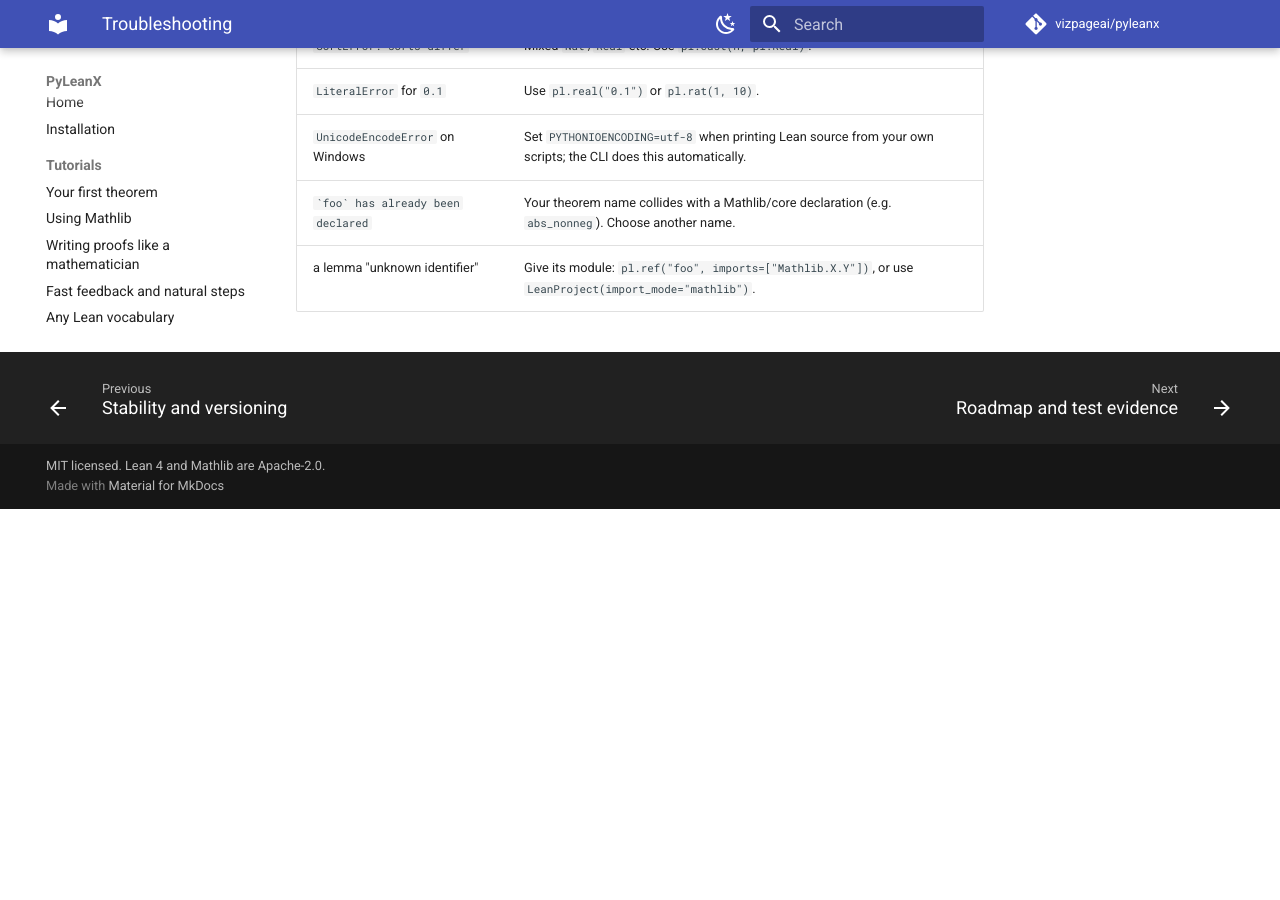
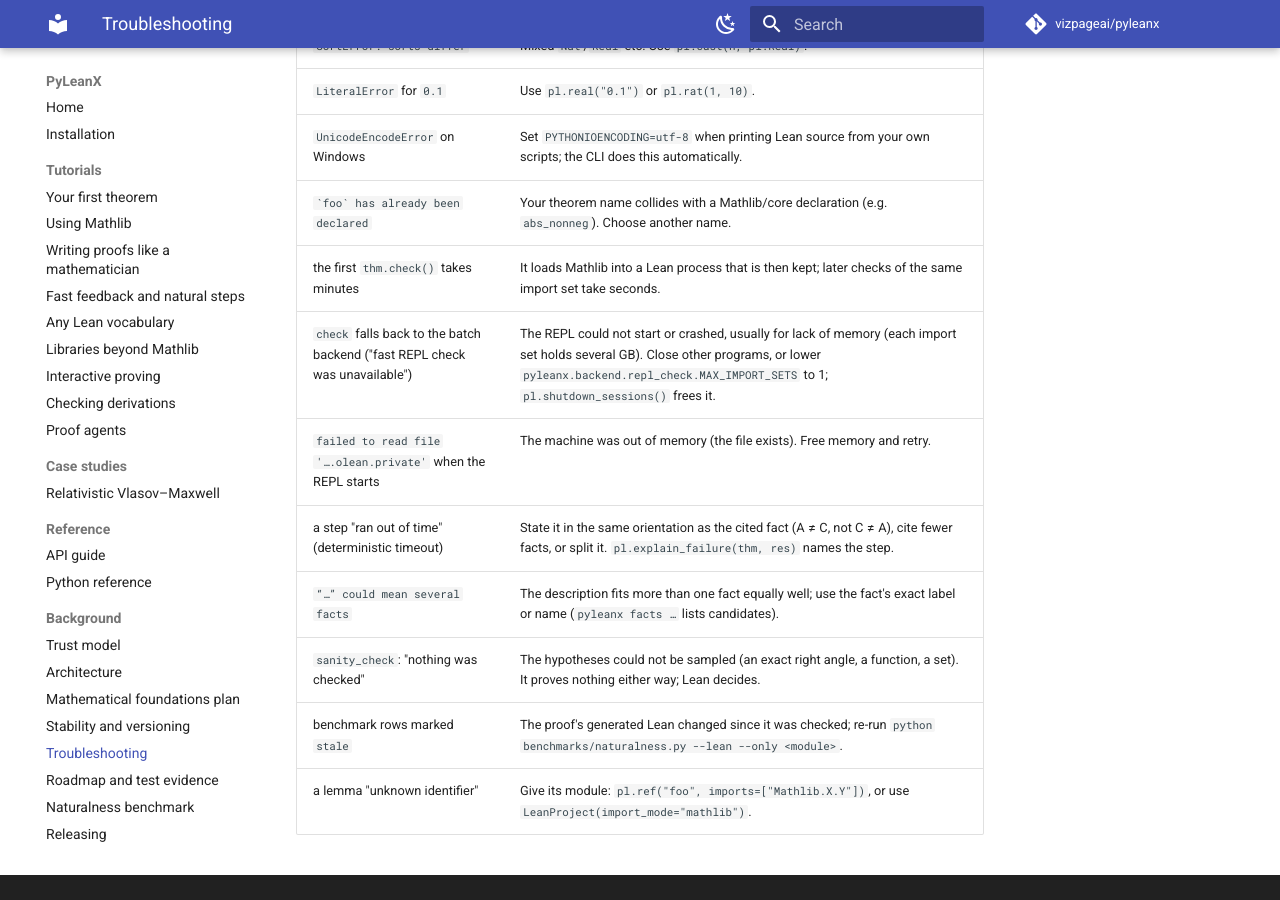
Before and after one commit to vizpageai/pyleanx, an MkDocs documentation site: the page built from docs/troubleshooting.md, in a window 1280 px wide and 900 px high, scrolled down 817 px. Built offline with MkDocs 1.6.1 and Material for MkDocs 9.7.7, drawn with Linux system fonts in a browser that asks for light colours; comment, search, counter and statistics services are not loaded; before the commit the page ends 1326 px from its top, so only the background shows below that.

Commit message:
Troubleshooting: fast checks, memory, timeouts, descriptions, stale results
Co-Authored-By: Claude Opus 5.5 <noreply@anthropic.com>

```diff
--- a/docs/troubleshooting.md
+++ b/docs/troubleshooting.md
@@ -17,4 +17,11 @@ Start with `pyleanx doctor`. Each failing line includes a suggested fix.
 | `LiteralError` for `0.1` | Use `pl.real("0.1")` or `pl.rat(1, 10)`. |
 | `UnicodeEncodeError` on Windows | Set `PYTHONIOENCODING=utf-8` when printing Lean source from your own scripts; the CLI does this automatically. |
 | `` `foo` has already been declared `` | Your theorem name collides with a Mathlib/core declaration (e.g. `abs_nonneg`). Choose another name. |
+| the first `thm.check()` takes minutes | It loads Mathlib into a Lean process that is then kept; later checks of the same import set take seconds. |
+| `check` falls back to the batch backend ("fast REPL check was unavailable") | The REPL could not start or crashed, usually for lack of memory (each import set holds several GB). Close other programs, or lower `pyleanx.backend.repl_check.MAX_IMPORT_SETS` to 1; `pl.shutdown_sessions()` frees it. |
+| `failed to read file '….olean.private'` when the REPL starts | The machine was out of memory (the file exists). Free memory and retry. |
+| a step "ran out of time" (deterministic timeout) | State it in the same orientation as the cited fact (A ≠ C, not C ≠ A), cite fewer facts, or split it. `pl.explain_failure(thm, res)` names the step. |
+| `“…” could mean several facts` | The description fits more than one fact equally well; use the fact's exact label or name (`pyleanx facts …` lists candidates). |
+| `sanity_check`: "nothing was checked" | The hypotheses could not be sampled (an exact right angle, a function, a set). It proves nothing either way; Lean decides. |
+| benchmark rows marked `stale` | The proof's generated Lean changed since it was checked; re-run `python benchmarks/naturalness.py --lean --only <module>`. |
 | a lemma "unknown identifier" | Give its module: `pl.ref("foo", imports=["Mathlib.X.Y"])`, or use `LeanProject(import_mode="mathlib")`. |
```
